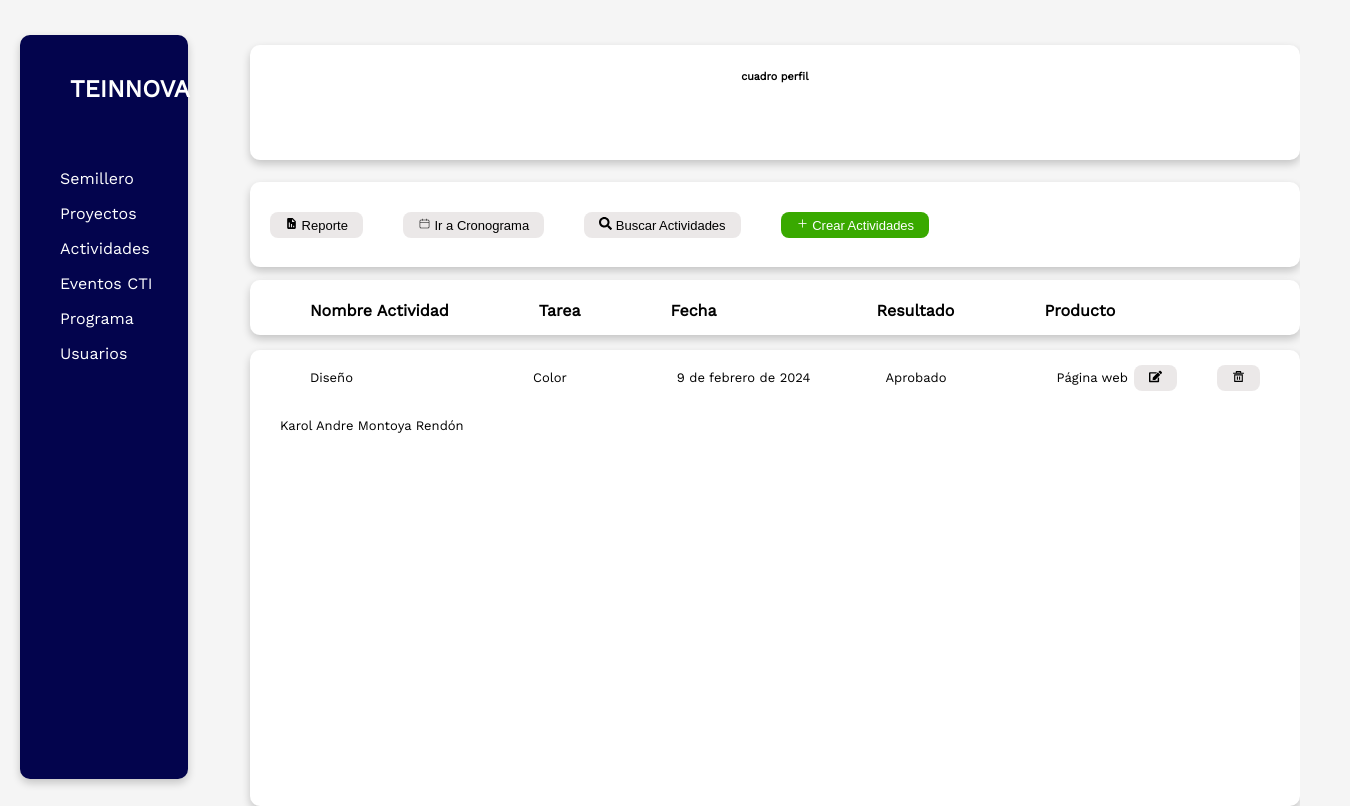
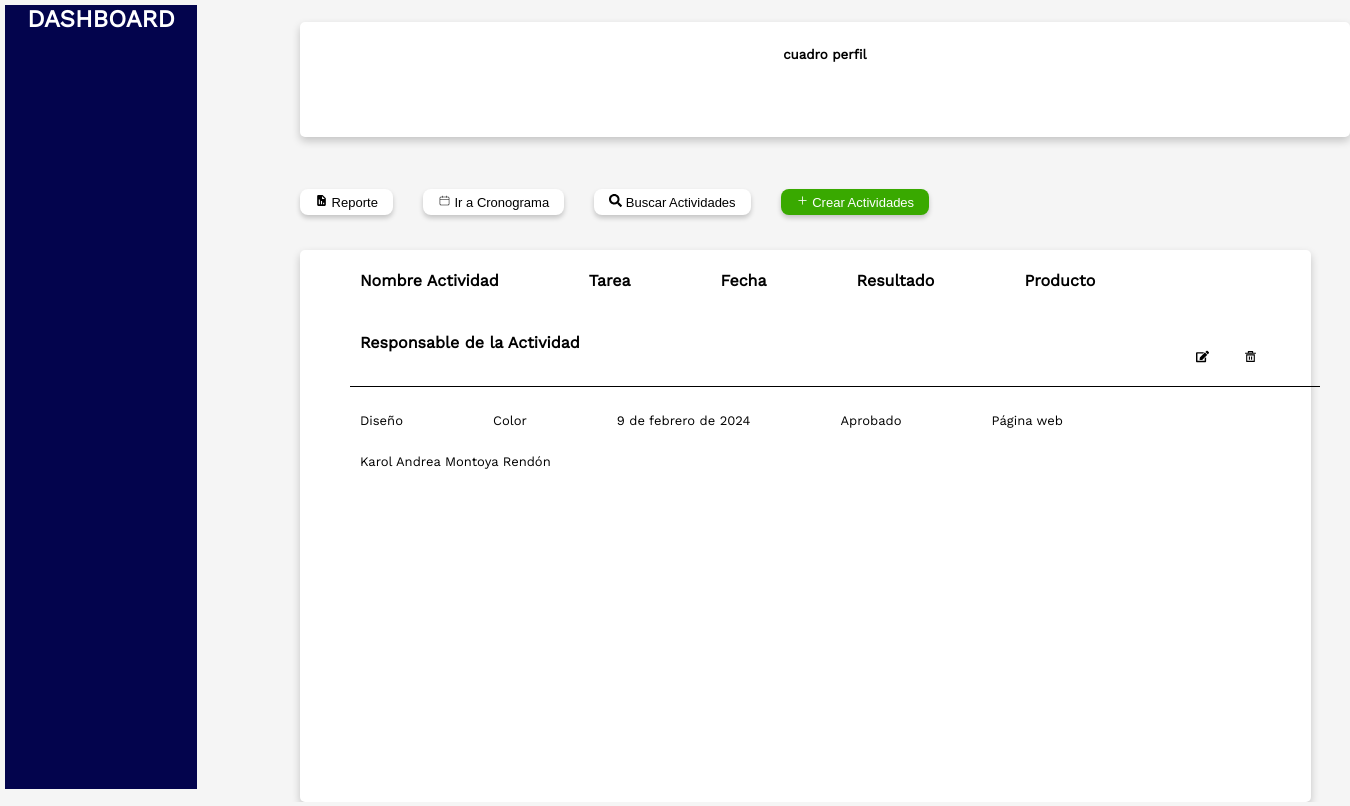
Before and after one commit to Ander-bel-00/FRONTEND-SENNOVA, a React (Vite) app in the folder frontend/: page /Visualizar-actividad in a window 1280 px wide. Shown: the whole page, 1350 px wide, since content can reach past the window. Built offline with nearby package versions, Linux system fonts and the light colour scheme.

Commit message:
Bro terminé este mukup, porfavor corrigame si tengo cosas malas. En este está el dashboard y el cuadro perfil PERO solo es para ubicarme. Procederé a continuar con los próximos mukups.... Gracias

```diff
--- a/frontend/src/Componentes/visualizar_actividad/Visualizar_Actividad.jsx
+++ b/frontend/src/Componentes/visualizar_actividad/Visualizar_Actividad.jsx
@@ -9,55 +9,51 @@ import './css/Visualizar_Actividad.css';
 function Visualizar_Actividad() {
   return (
     <div>
-        {/* Dashboard */}
-    <div >
-        <ul>
-        <h2> TEINNOVA </h2>
-          <li><a href=""></a>Semillero</li>
-          <li><a href=""></a>Proyectos</li>
-          <li><a href=""></a>Actividades</li>
-          <li><a href=""></a>Eventos CTI</li>
-          <li><a href=""></a>Programa</li>
-          <li><a href=""></a>Usuarios</li>
-        </ul>
+      {/* Dashboard */}
+      <h2 className="dashBoard"> DASHBOARD </h2>
+
+
+      {/* Cuadro donde irá hubicado el perfil */}
+      <h5 className='perfil'>cuadro perfil</h5>
+
+
+      {/* Botones principales */}
+      <div className="funcionales">
+        <button className="funcionales__1"> <BiSolidReport  /> Reporte</button>
+        <button className="funcionales__2"> <CiCalendar     /> Ir a Cronograma</button>
+        <button className="funcionales__3"> <FaSearch       /> Buscar Actividades</button>
+        <button className='funcionales__4--green'> <IoAdd   /> Crear Actividades</button>
       </div>
 
-      {/* Cuadro donde irá hubicado el perfil */}
-      <h6 className='perfil'>cuadro perfil</h6>
+      {/* Títulos de la informacion del contenido */}
+      <div className='mainPage'>
+        <h4 className='mainPage__nombre'      >Nombre Actividad</h4>
+        <h4 className='mainPage__tarea'       >Tarea</h4>
+        <h4 className='mainPage__fecha'       >Fecha</h4>
+        <h4 className='mainPage__resultado'   >Resultado</h4>
+        <h4 className='mainPage__producto'    >Producto</h4>
+        <h4 className='mainPage__responsable' >Responsable de la Actividad</h4>
+      <div/>
 
-      {/* Barra horizontal funcional donde se interactua */}
-      <div className='horizontalBusqueda'>
-        <button> <BiSolidReport /> Reporte</button>
-        <button> <CiCalendar    /> Ir a Cronograma</button>
-        <button> <FaSearch      /> Buscar Actividades</button>
-        <button className='butonGreen'> <IoAdd /> Crear Actividades</button>
+      <p className="row"></p>
+
+      {/* Contenido de la pagina web como tal */}
+      <div className="content">
+        <p className='content__diseño'      >Diseño</p>
+        <p className='content__tarea'       >Color</p>
+        <p className='content__resultado'   >9 de febrero de 2024</p>
+        <p className='content__aprobado'    >Aprobado</p>
+        <p className='content__pagina'      >Página web</p>
+        <p className='content__karol andrea'>Karol Andrea Montoya Rendón </p>
       </div>
 
-      {/* Titulos donde se le indica al lector qué irá en ese campo */}
-      <div className='mainPage'>
-        <h4 className='nombre'>Nombre Actividad</h4>
-        <h4 className='tarea'>Tarea</h4>
-        <h4 className='fecha'>Fecha</h4>
-        <h4 className='resultado'>Resultado</h4>
-        <h4 className='producto'>Producto</h4>
-        <h4 className='responsable'>Responsable de la Actividad</h4>
+      <div className='funcionales2'>
+        <button className="funcionales2__edit"> <FaEdit /> </button>
+        <button className="funcionales2__delete"> <RiDeleteBin5Line /> </button>
       </div>
 
-      {/* Inforcacíon de los campos */}
-      <div className='contentCampos'>
-        <p className='d'>Diseño</p>
-        <p className='c'>Color</p>
-        <p className='f'>9 de febrero de 2024</p>
-        <p className='r'>Aprobado</p>
-        <p className='p'>Página web</p>
-        <p className='re'>Karol Andre Montoya Rendón </p>
-      </div>
-
-      <div className='twoButtons'>
-      <button> <FaEdit /> </button>
-      <button> <RiDeleteBin5Line /> </button>
-      </div>
     </div>
+  </div>
   )
 }
 
--- a/frontend/src/Componentes/visualizar_actividad/css/Visualizar_Actividad.css
+++ b/frontend/src/Componentes/visualizar_actividad/css/Visualizar_Actividad.css
@@ -8,161 +8,115 @@ body {
     background-color: #f5f5f5;
   }
 
+/* Barra lateral izquierda Dashboard */
+h2{ text-align: center; }
 
+.dashBoard{
+    position: absolute;
+    top: 0%;
+    left: 0%;
+    margin: 5px ;
+    width: 15%;
+    height: 98%;
+    color: white;
+    background-color: #03044d;
 
-h2{
-    color: white;
-    margin: 40px 0 50px 10px;
-    background-color: #03044d;
 }
 
-  ul {
-
-    list-style-type: none;
-    margin: 10px 20px;
-    padding: 10px 10 ;
-    width: 10%;
-    height: 93%;
-    color: white;
-    background-color: #03044d;
-    position: absolute;
-    border-radius: 10px;
-    box-shadow: 0 4px 8px 0 rgba(0, 0, 0, 0.2);
-
-  }
-
-  li a {
-    position: relative;
-    display: block;
-    color: #000;
-    padding: 8px 16px;
-    text-decoration: none;
-  }
-
-
+/* header del perfil */
 .perfil{
     position: relative;
-    top: 20px;
-    left: 250px;
+    left: 300px;
     height: 90px;
     width: 82%;
     text-align: center;
     padding-top: 25px ;
     background-color: white;
-    border-radius: 10px;
+    border-radius: 5px;
     box-shadow: 0 4px 8px 0 rgba(0, 0, 0, 0.2);
 
 }
 
-.horizontalBusqueda{
+/* Botones principales*/
+.funcionales__1,
+.funcionales__2,
+.funcionales__3,
+.funcionales__4--green {
     position: relative;
-    top: 17px;
-    left: 250px;
-    height: 60px;
-    width: 82%;
-    padding-top: 25px ;
-    background-color:white;
-    border-radius: 10px;
+    top: 30px;
+    left: 300px;
+    padding: 5px 15px ;
+    margin: 0px 30px 0px 0px;
+    border: none;
+    border-radius: 8px;
+    background-color: white;
+    font-size: small;
+    cursor: pointer;
+    box-shadow: 0 3px 5px 0 rgba(0, 0, 0, 0.2);
+}
+
+button:hover{
+    background-color: rgb(126, 129, 145);}
+
+.funcionales__4--green{
+    color: white;
+    background-color: #39a900;}
+
+.funcionales__4--green:hover{
+    color: black;
+    background-color: #2e8105}
+
+
+
+/* Títulos de la informacion del contenido*/
+.mainPage{
+    position: absolute;
+    top: 250px;
+    left: 300px;
+    height: 69%;
+    width: 79%;
+    background-color: white;
+    border-radius: 5px;
     box-shadow: 0 4px 8px 0 rgba(0, 0, 0, 0.2);
 }
 
-
-button{
-    position: relative;
-    padding: 5px 15px ;
-    margin: 5px 20px;
-    border: none;
-    border-radius: 8px;
-    background-color:rgba(219, 214, 214, 0.548);
-    font-size: small;
-    cursor: pointer;
-}
-
-button:hover{
-    background-color: rgb(126, 129, 145);
-}
-
-.twoButtons{
-    position: absolute;
-    top: 360px;
-    left: 87%
-}
-
-.butonGreen{
-    background-color: #39a900;
-    color: white;
-}
-
-.butonGreen:hover{
-    background-color: #2e8105
-}
-
-
-
-.mainPage{
-    position: absolute;
-    top: 280px;
-    left: 250px;
-    width: 82%;
-    height: 5%;
-    padding-bottom: 15px;
-    background-color: white;
-    border-radius: 10px;
-    box-shadow: 0 4px 8px 0 rgba(0, 0, 0, 0.2);
+.row{
+    position:relative;
+    left: 20px;
+    width: 90%;
+    border-bottom: 1px solid black;
 }
 
 h4{
     float: left;
+    margin-left:  30px;
     padding: 0px  30px;
 }
 
-/* Titulos de campos de información */
-.nombre{
-    margin-left: 30px;
-    margin-right: 30px;}
-.tarea{
-    margin-right: 30px;}
-.fecha{
-    margin-right: 100px;}
-.resultado{
-    margin-right: 30px;}
-.producto{
-    margin-right: 30px;}
+
+/* Contenido de la pagina web como tal */
+.content{ float: left; }
+
 
 p{
     float: left;
     font-size: small;
+    margin-left: 30px;
     padding: 0px 30px;
 }
 
-.contentCampos{
-    position: absolute;
-    top: 350px;
-    left: 250px;
-    width: 82%;
-    height: 57%;
+
+.funcionales2__delete,
+.funcionales2__edit{
+    position: relative;
+    top: 95px;
+    left: 5%;
+    padding: 5px 15px ;
+    margin-left: 5px;
+    border: none;
+    border-radius: 8px;
     background-color: white;
-    border-radius: 10px;
-    box-shadow: 0 4px 8px 0 rgba(0, 0, 0, 0.2);
+    font-size: small;
+    cursor: pointer;
+
 }
-
-/* Informacion de los campos */
-.d{
-    margin-top: 20px ;
-    margin-left: 30px;
-    margin-right: 120px;}
-.c{
-    margin-right: 50px;
-    margin-top: 20px;}
-.f{
-    margin-right: 15px;
-    margin-top: 20px;}
-.r{
-    margin-right: 50px;
-    margin-top: 20px;}
-.p{
-    margin-right: 50px;
-    margin-top: 20px;}
-.re{
-    margin-top: 20px;
-}
```
